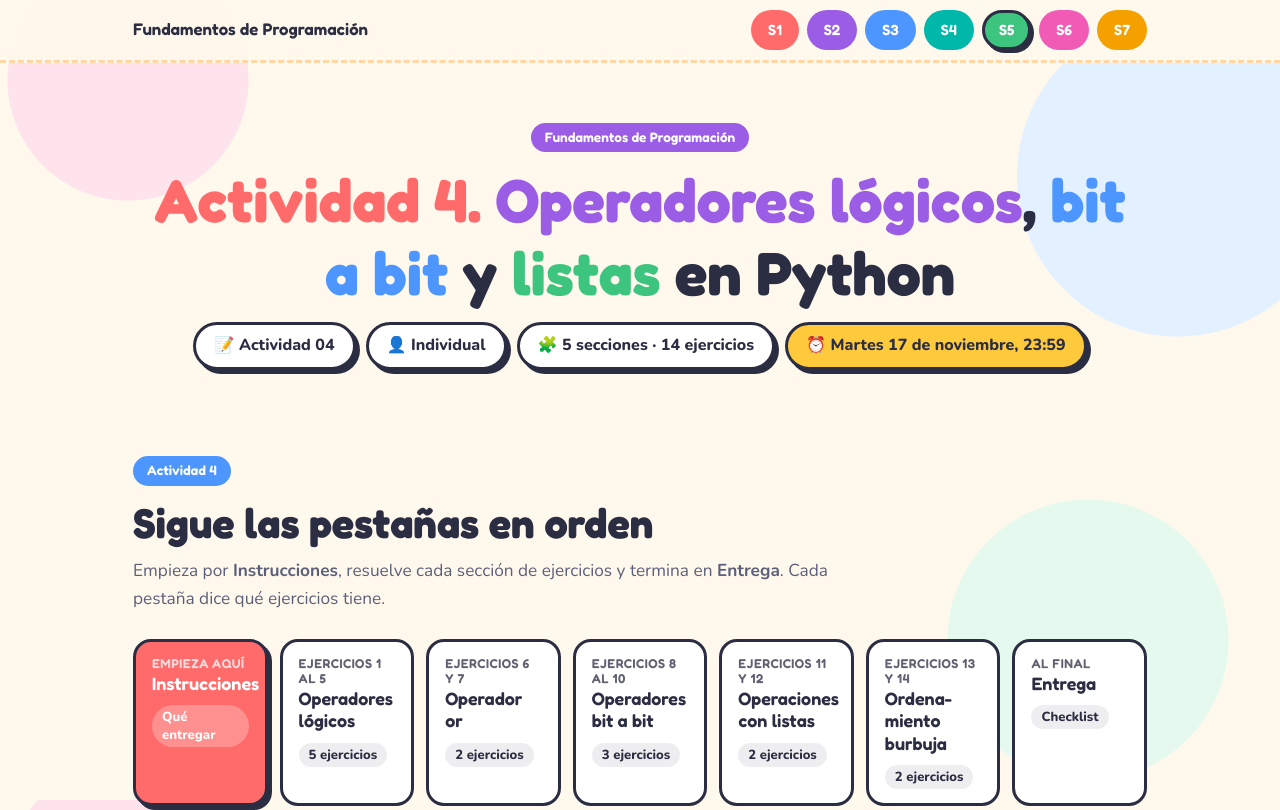
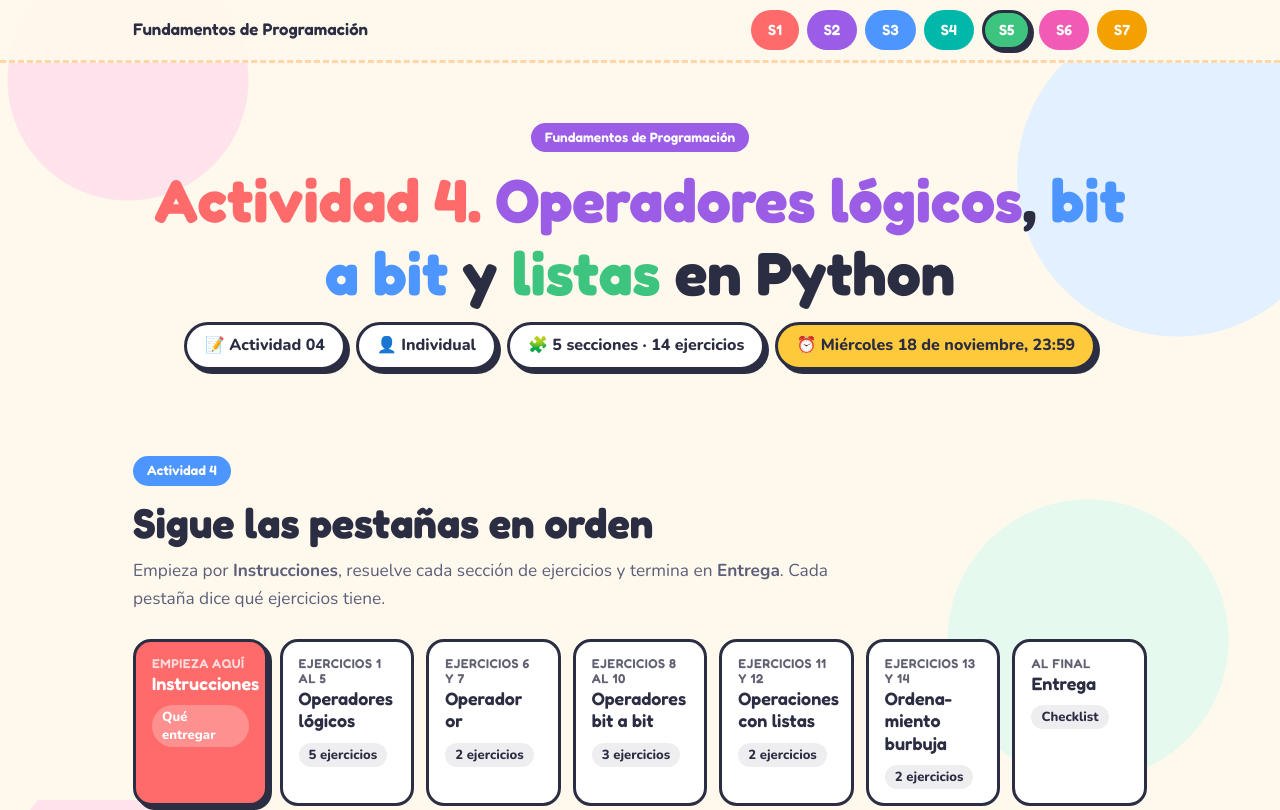
Before and after one commit to yoshobunny/pythonfundamentals, a plain HTML site: page actividad4.html in a window 1280 px wide. Shown: the top 810 px of the page. Drawn offline with nearby package versions, Linux system fonts and the light colour scheme.

Commit message:
Add files via upload

```diff
--- a/actividad4.html
+++ b/actividad4.html
@@ -43,7 +43,7 @@
       <span class="badge">📝 Actividad 04</span>
       <span class="badge">👤 Individual</span>
       <span class="badge">🧩 5 secciones · 14 ejercicios</span>
-      <span class="badge due">⏰ Martes 17 de noviembre, 23:59</span>
+      <span class="badge due">⏰ Miércoles 18 de noviembre, 23:59</span>
     </div>
   </div>
 </header>
```
